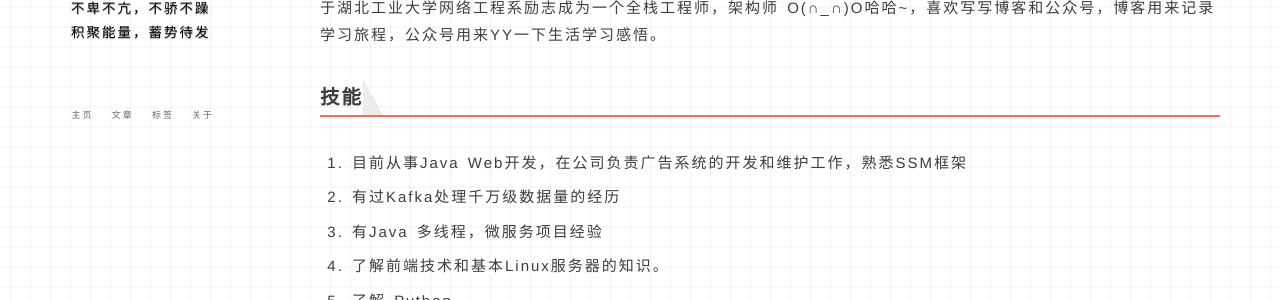
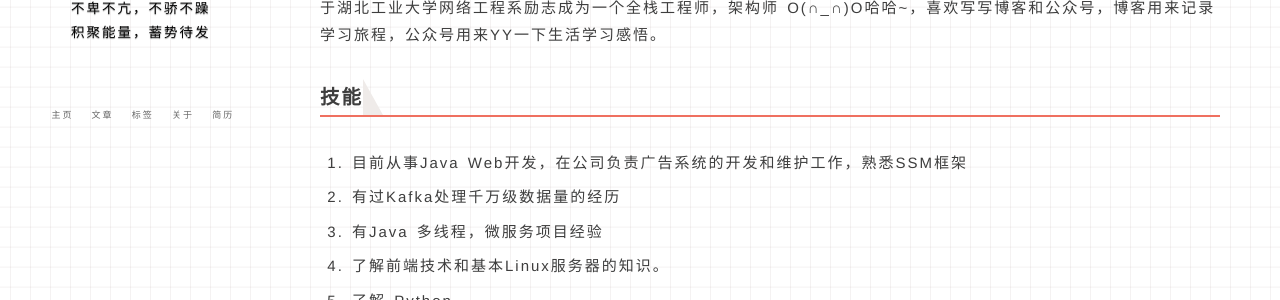
Before and after one commit to zhuSilence/zhuSilence.github.io, a Jekyll site: the page built from about.md, in a window 1280 px wide. Shown: the part 272-572 px from the top of the page. Built offline with Jekyll 4.4.1, drawn with Linux system fonts in a browser that asks for light colours; nearby versions of some CDN libraries; comment, search, counter and statistics services are not loaded.

Commit message:
2018年终总结

```diff
--- a/_config.yml
+++ b/_config.yml
@@ -60,7 +60,7 @@ nav:
     - {title: 文章, description: archive, url: '/archive'}
     - {title: 标签, description: tags, url: '/tags'}
     - {title: 关于, description: about, url: '/about'}
-#    - {title: 简历, description: 简历, url: '/resume.html'}
+    - {title: 简历, description: 简历, url: '/resume.html'}
 
 
 # Pagination
```
